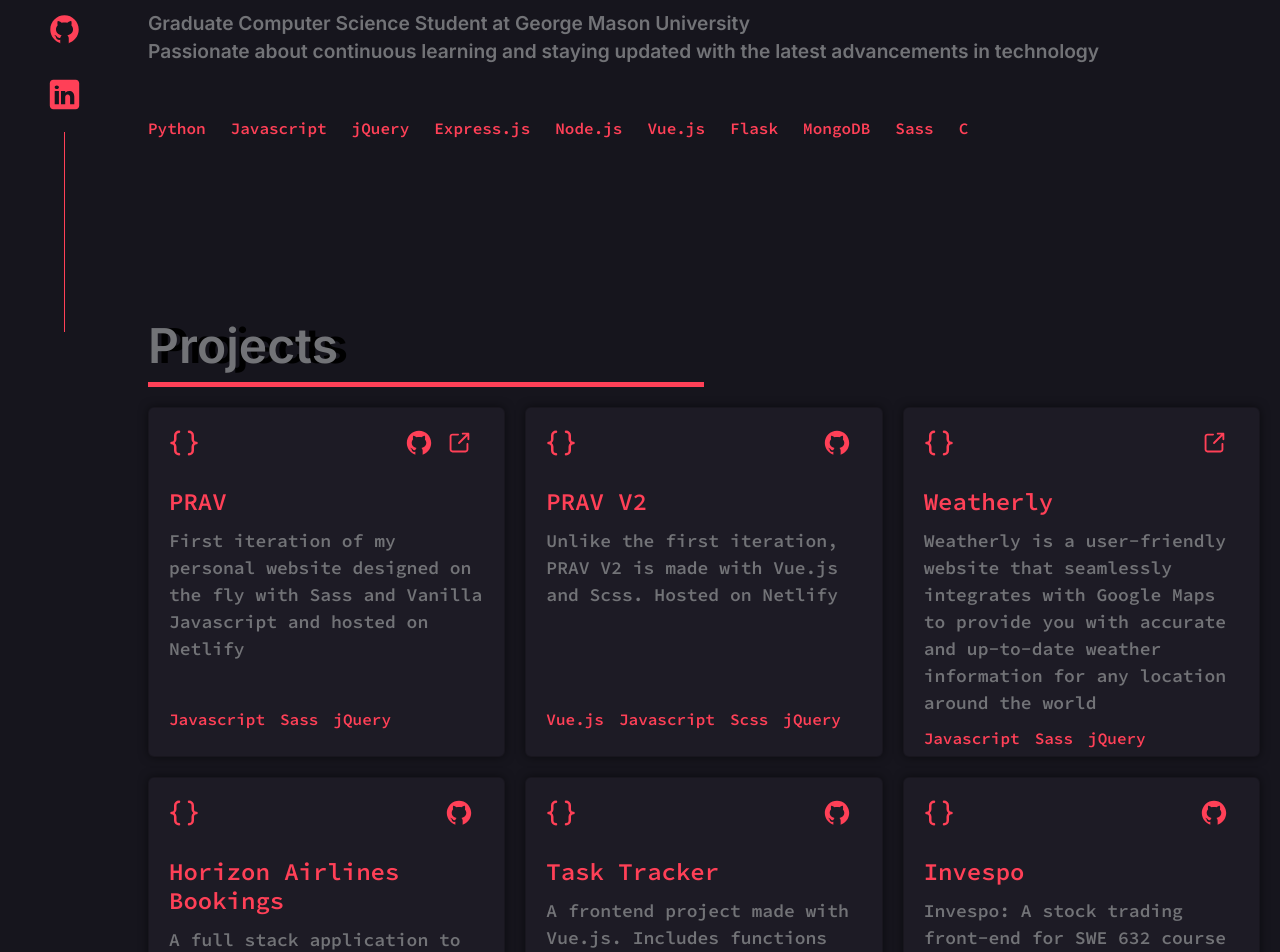
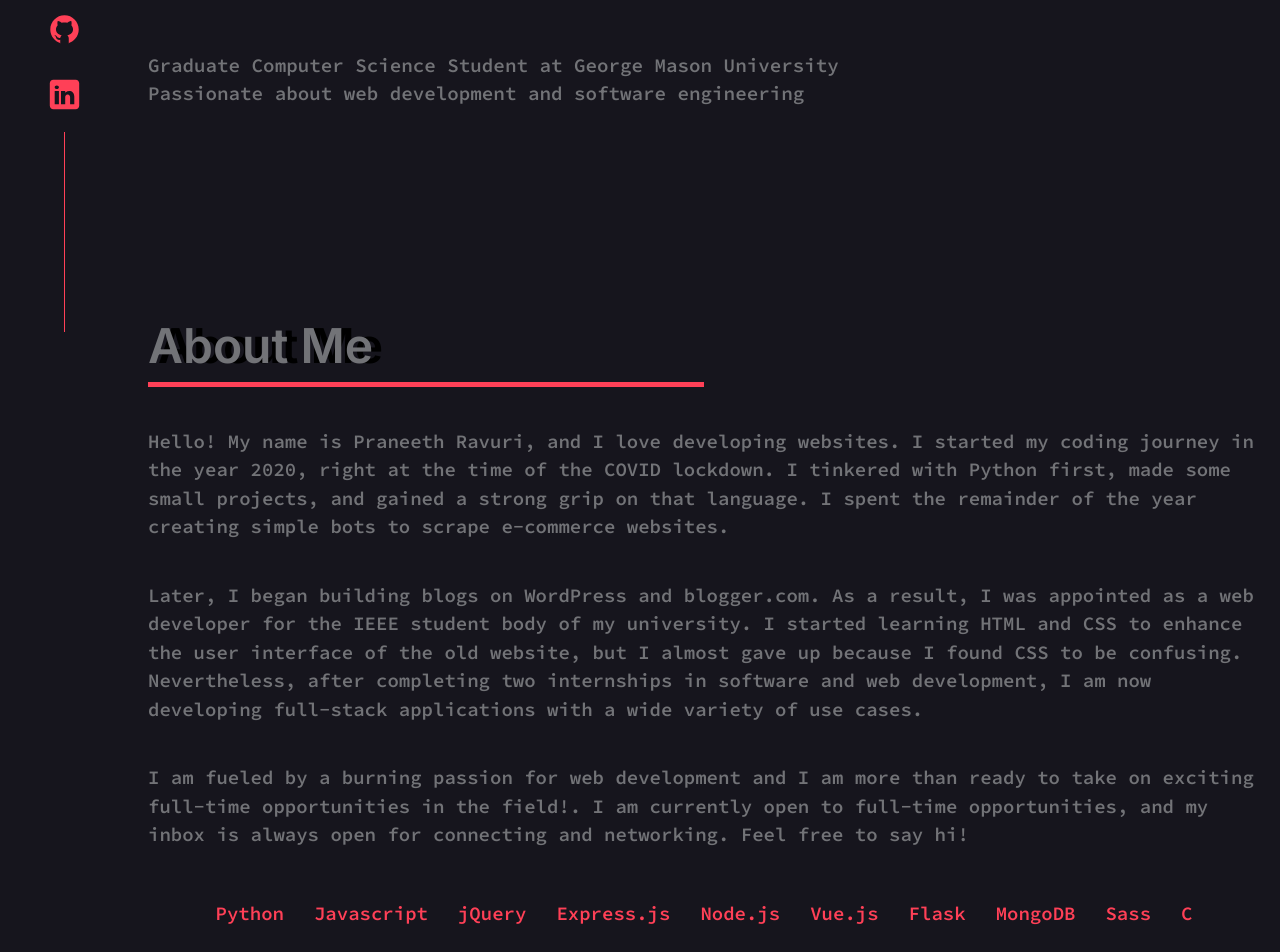
Before and after one commit to praneethravuri/PRAV-V2, a Vue app: page / in a window 1280 px wide. Shown: the part 468-1420 px from the top of the page. Built offline with nearby package versions, Linux system fonts and the light colour scheme.

Commit message:
Added about me section and styled others

```diff
--- a/src/App.vue
+++ b/src/App.vue
@@ -7,6 +7,10 @@
   <Socials />
   <div class="section-width introduction">
     <Introduction />
+  </div>
+
+  <div class="section-width" id="about">
+    <About />
   </div>
 
   <div class="section-width projects" id="projects">
@@ -30,6 +34,7 @@
 
 import Navigation from './components/Navigation.vue';
 import Socials from './components/Socials.vue';
+import About from './components/About.vue';
 import Introduction from './components/Introduction.vue';
 import Projects from './components/Projects.vue';
 import Experience from './components/Experience.vue';
@@ -46,6 +51,8 @@ export default {
     // eslint-disable-next-line vue/no-unused-components
     Introduction,
     // eslint-disable-next-line vue/no-unused-components
+    About,
+    // eslint-disable-next-line vue/no-unused-components
     Projects,
     // eslint-disable-next-line vue/no-unused-components
     Experience,
--- /dev/null
+++ b/src/components/About.vue
@@ -0,0 +1,52 @@
+<template>
+    <div class="section-heading">
+        <div class="section-title">
+            <p>About Me</p>
+        </div>
+        <div class="section-line"></div>
+    </div>
+
+    <div class="container">
+        <div class="about-1">
+            <p>Hello! My name is Praneeth Ravuri, and I love developing websites. I started my coding journey in the year
+                2020, right at the time of the COVID lockdown. I tinkered with Python first, made some small projects, and
+                gained a strong grip on that language. I spent the remainder of the year creating simple bots to scrape
+                e-commerce websites.</p>
+        </div>
+
+        <div class="about-2">
+            <p>Later, I began building blogs on WordPress and blogger.com. As a result, I was appointed as a web developer
+                for the IEEE student body of my university. I started learning HTML and CSS to enhance the user interface of
+                the old website, but I almost gave up because I found CSS to be confusing. Nevertheless, after completing two
+                internships in software and web development, I am now developing full-stack applications with a wide variety
+                of use cases.</p>
+        </div>
+
+        <div class="about-3">
+            <p>I am fueled by a burning passion for web development and I am more than ready to take on exciting full-time opportunities in the field!. I am currently open to full-time opportunities, and my inbox is always open for connecting and networking. Feel free to say hi!</p>
+        </div>
+
+        <div class="skills-container">
+            <div class="skills" v-for="skill in skills" :key="skill">
+                <p>{{ skill }}</p>
+            </div>
+        </div>
+
+    </div>
+
+
+</template>
+
+<script>
+export default {
+    // eslint-disable-next-line vue/multi-word-component-names
+    name: "About",
+    data() {
+        return {
+            skills: ["Python", "Javascript", "jQuery", "Express.js", "Node.js", "Vue.js", "Flask", "MongoDB", "Sass", "C"]
+        }
+    }
+}
+</script>
+
+<style scoped lang="scss">@import "@/styles/about.scss";</style>
--- a/src/components/Introduction.vue
+++ b/src/components/Introduction.vue
@@ -10,14 +10,7 @@
 
         <div class="description">
             <p class="desc-1">Graduate Computer Science Student at George Mason University</p>
-            <p class="desc-2">Passionate about continuous learning and staying updated with the latest advancements in
-                technology</p>
-        </div>
-
-        <div class="skills-container">
-            <div class="skills" v-for="skill in skills" :key="skill">
-                <p>{{ skill }}</p>
-            </div>
+            <p class="desc-2">Passionate about web development and software engineering</p>
         </div>
     </div>
 </template>
@@ -26,11 +19,6 @@
 export default {
     // eslint-disable-next-line vue/multi-word-component-names
     name: "Introduction",
-    data() {
-        return {
-            skills: ["Python", "Javascript", "jQuery", "Express.js", "Node.js", "Vue.js", "Flask", "MongoDB", "Sass", "C"]
-        }
-    }
 }
 </script>
 
--- a/src/components/Navigation.vue
+++ b/src/components/Navigation.vue
@@ -12,7 +12,7 @@
                         <a class="nav-link" href="#navigation"><span class="db-slash">// </span>Home</a>
                     </li>
                     <li class="nav-item">
-                        <a class="nav-link" href="#"><span class="db-slash">// </span>About Me</a>
+                        <a class="nav-link" href="#about"><span class="db-slash">// </span>About Me</a>
                     </li>
                     <li class="nav-item">
                         <a class="nav-link" href="#projects"><span class="db-slash">// </span>Projects</a>
--- a/src/components/Projects.vue
+++ b/src/components/Projects.vue
@@ -48,6 +48,7 @@ export default {
                     projectDescription:
                         "Unlike the first iteration, PRAV V2 is made with Vue.js and Scss. Hosted on Netlify",
                     githubLink: "https://github.com/praneethravuri/PRAV-V2",
+                    websiteLink : "https://prav-v2.netlify.app/",
                     tags: ["Vue.js", "Javascript", "Scss", "jQuery"],
                 },
                 {
--- /dev/null
+++ b/src/styles/about.scss
@@ -0,0 +1,41 @@
+.container {
+    margin-top: 20px;
+    display: flex;
+    flex-wrap: wrap;
+    justify-content: center;
+}
+
+.container .about {
+    width: 100%;
+    margin: 20px 0;
+}
+
+.container div p {
+    margin: 20px 0px;
+    font-family: $source-code-pro-font;
+    font-size: 19px;
+}
+
+.skills-container {
+    display: flex;
+    flex-wrap: wrap;
+    justify-content: center;
+}
+
+.skills {
+    margin: 10px 15px;
+}
+
+.skills p {
+    font-family: $source-code-pro-font;
+    font-weight: 600;
+    color: $bright-red;
+    font-size: 16px;
+}
+
+@media (min-width: 600px) {
+    .container .about {
+        width: 50%;
+        margin: 20px;
+    }
+}
--- a/src/styles/contact.scss
+++ b/src/styles/contact.scss
@@ -23,12 +23,15 @@ textarea {
   color: $text-color;
   font-weight: 600;
   transition: $transition;
+  box-shadow: 0 0 10px 0 rgba(0, 0, 0, 0.5);
+  font-family: $source-code-pro-font;
 }
 
 input:focus,
 textarea:focus {
     outline: none;
     background-color: $dark-blue;
+
 }
 
 button[type="submit"] {
--- a/src/styles/experience.scss
+++ b/src/styles/experience.scss
@@ -6,10 +6,10 @@
 
 .card {
     background-color: $light-dark-blue;
-    border-radius: 8px;
     box-shadow: 0 2px 4px rgba(0, 0, 0, 0.1);
     padding: 20px;
     margin: 20px;
+    box-shadow: 0 0 10px 0 rgba(0, 0, 0, 0.5);
 }
 
 .card-header {
@@ -56,6 +56,7 @@
     font-size: 18px;
     margin-bottom: 10px;
     color: $text-color;
+    font-family: $source-code-pro-font;
 }
 
 @media (max-width: 600px) {
--- a/src/styles/introduction.scss
+++ b/src/styles/introduction.scss
@@ -25,30 +25,5 @@ div {
 
 p {
     text-align: left;
+    font-family: $source-code-pro-font;
 }
-
-.skills-container {
-    display: flex;
-    flex-wrap: wrap;
-    /* Allow items to wrap to the next line if necessary */
-    justify-content: flex-start;
-    /* Align items to the left */
-}
-
-.skills {
-    margin: 10px 25px 10px 0px;
-    /* Add some margin between the skill divs */
-}
-
-.skills p {
-    font-family: $source-code-pro-font;
-    font-weight: 600;
-    color: $bright-red;
-    font-size: 16px;
-}
-
-@media (max-width: 600px) {
-    .skills-container{
-        display: none;
-    }
-}
```
Also changed, not shown: 1 other file (tests, documents, lock files or other folders).
